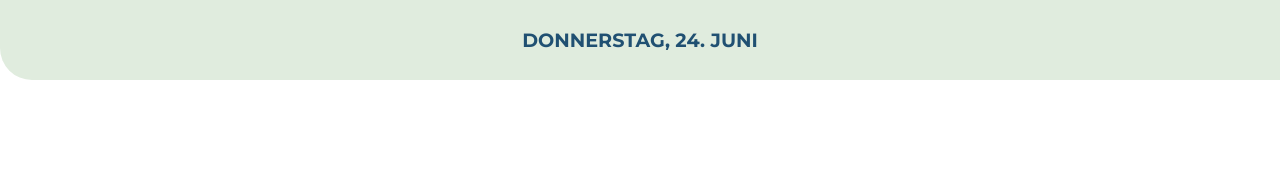
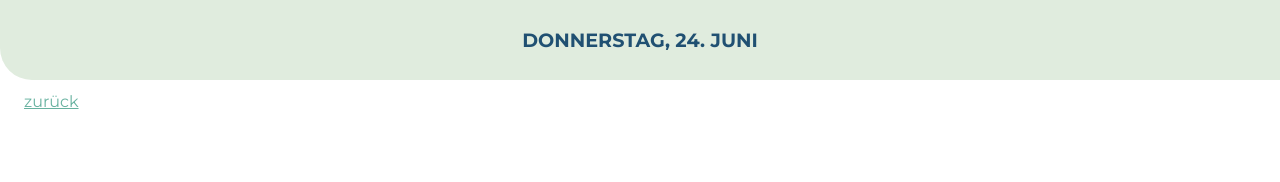
Before and after one commit to anniviz/capstone-project, a React (Create React App) app: page /observations/form in a window 1280 px wide. Shown: the top 182 px of the page. Built offline with nearby package versions, Linux system fonts and the light colour scheme.

Commit message:
Add route to ObservationFormPickerPage

```diff
--- a/src/components/Navbar.js
+++ b/src/components/Navbar.js
@@ -23,7 +23,7 @@ export default function Navbar() {
           <ObservationsIconStyled isActive={false} />
         )}
       </NavLink>
-      <AddLink to="/medications/form"></AddLink>
+      <AddLink to={`${location.pathname}/form`}></AddLink>
     </Nav>
   )
 }
--- a/src/pages/ObservationFormPickerPage.js
+++ b/src/pages/ObservationFormPickerPage.js
@@ -1,3 +1,4 @@
+import { Link } from 'react-router-dom'
 import styled from 'styled-components/macro'
 import OutlineButton from '../components/buttons/OutlineButton'
 
@@ -14,6 +15,7 @@ export default function ObservationFormPickerPage() {
   ]
   return (
     <Grid>
+      <LinkStyled to="/observations">zurück</LinkStyled>
       <Heading>Bitte auswählen</Heading>
       <ButtonGrid>
         {observationTypes.map(observationType => (
@@ -27,7 +29,7 @@ export default function ObservationFormPickerPage() {
 const Grid = styled.main`
   height: 100%;
   display: grid;
-  grid-template-rows: 1fr auto;
+  grid-template-rows: auto 1fr auto;
   align-items: end;
   gap: 40px;
 `
@@ -40,6 +42,10 @@ const ButtonGrid = styled.div`
   justify-items: center;
   margin-bottom: 40px;
 `
+const LinkStyled = styled(Link)`
+  color: var(--color-tertiary);
+  margin: 12px 24px;
+`
 
 const Heading = styled.h3`
   color: var(--color-primary);
```
